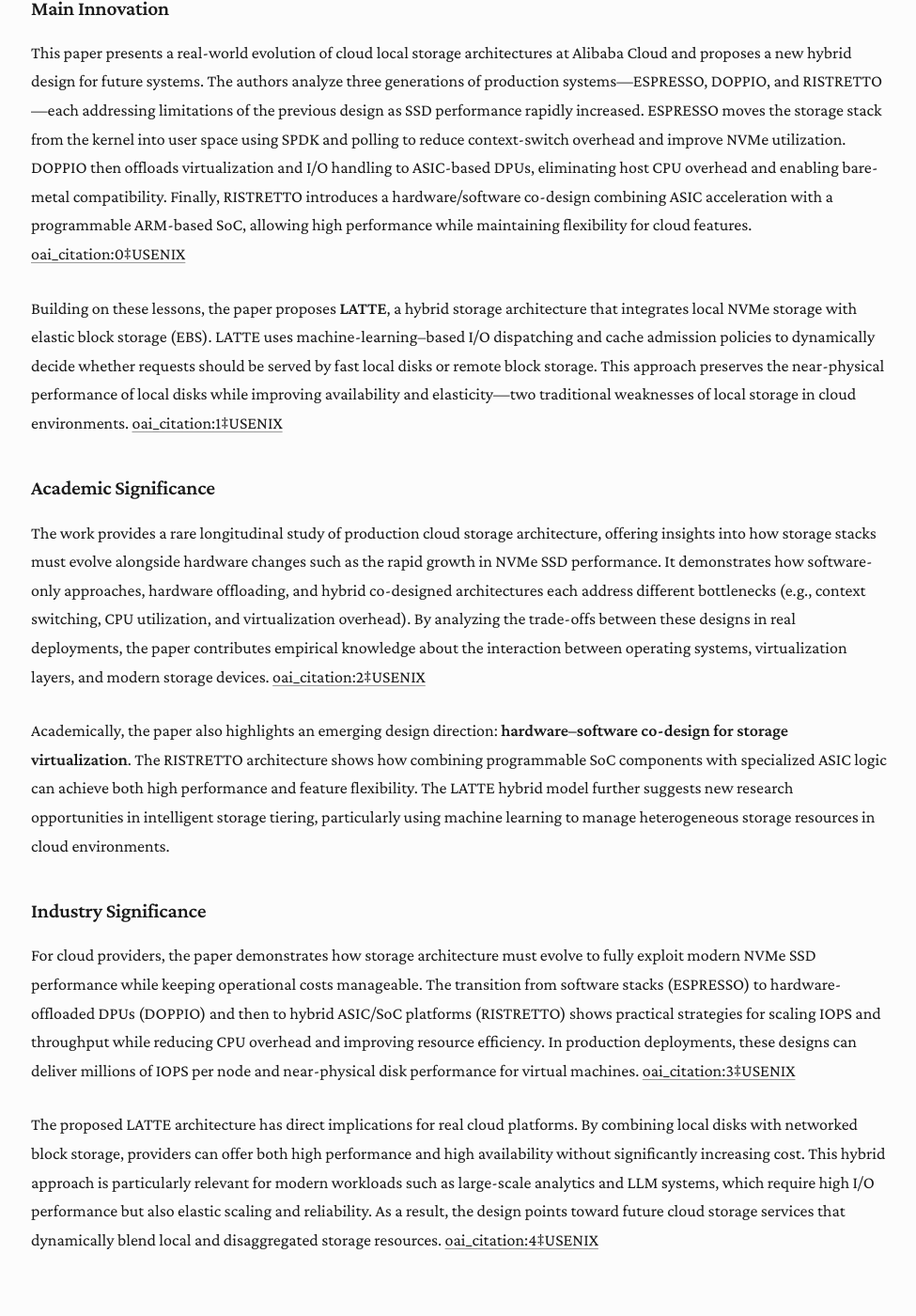
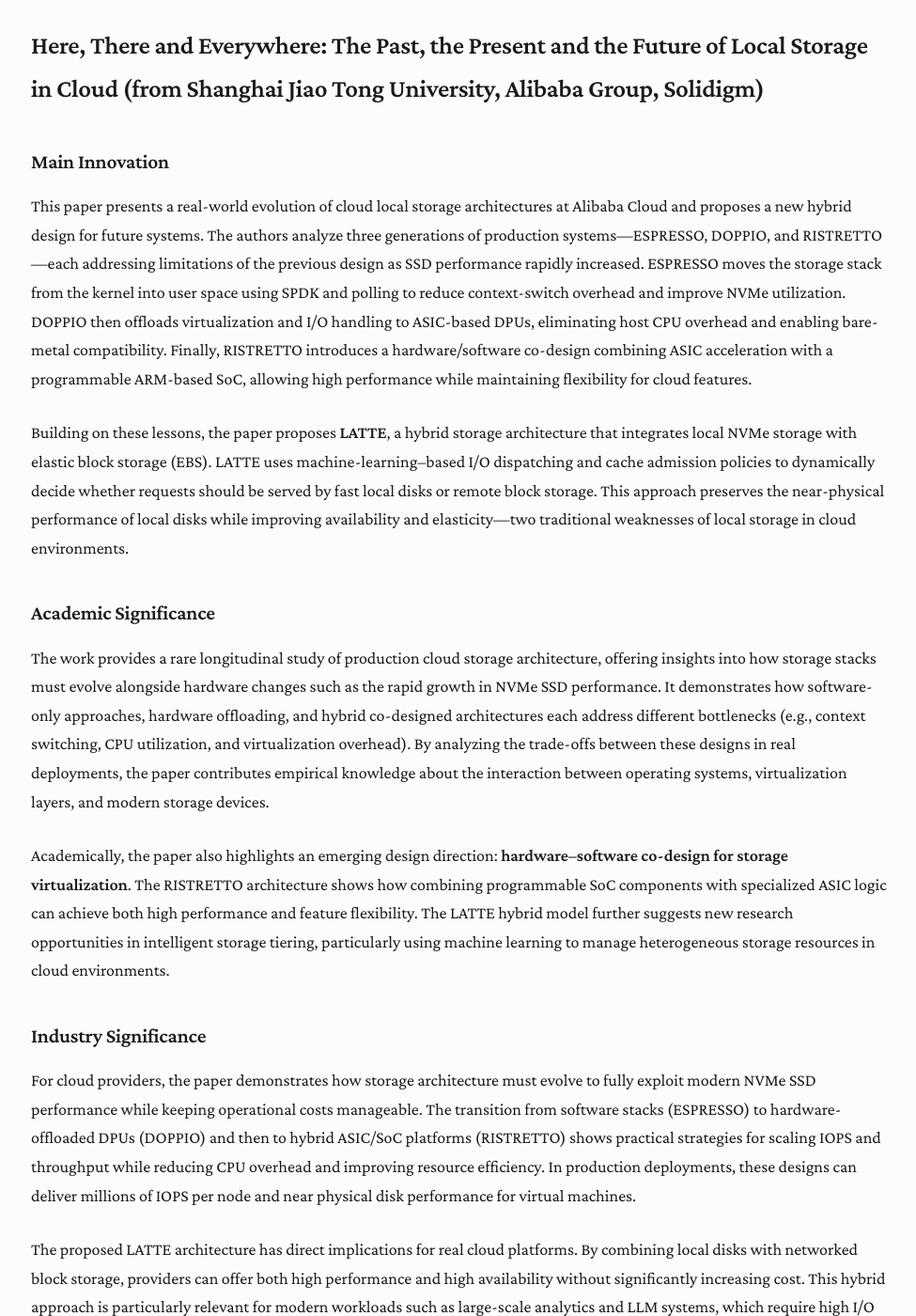
Before and after one commit to plusplusoneplusplus/website, a Jekyll site: the page built from conf/fast26.md, in a window 1280 px wide and 1400 px high, scrolled down 462 px. Shown: the whole window at 94% size, without its empty margins (151-1126 px from the left). Built offline with Jekyll 4.4.1, drawn with Linux system fonts in a browser that asks for light colours; our own code applies the rules of GitHub Pages for plain Markdown files; some of the changed text lies outside the part shown.

```diff
--- a/conf/fast26.md
+++ b/conf/fast26.md
@@ -1,16 +1,25 @@
+---
+layout: default
+title: Key Innovations from FAST '26 Full Papers
+---
+
+# Key Innovations from FAST '26 Full Papers
+
+This report is generated by the OpenAI Deep Research.
+
 ## Here, There and Everywhere: The Past, the Present and the Future of Local Storage in Cloud (from Shanghai Jiao Tong University, Alibaba Group, Solidigm)
 
 ### Main Innovation
-This paper presents a real-world evolution of cloud local storage architectures at Alibaba Cloud and proposes a new hybrid design for future systems. The authors analyze three generations of production systems—ESPRESSO, DOPPIO, and RISTRETTO—each addressing limitations of the previous design as SSD performance rapidly increased. ESPRESSO moves the storage stack from the kernel into user space using SPDK and polling to reduce context-switch overhead and improve NVMe utilization. DOPPIO then offloads virtualization and I/O handling to ASIC-based DPUs, eliminating host CPU overhead and enabling bare-metal compatibility. Finally, RISTRETTO introduces a hardware/software co-design combining ASIC acceleration with a programmable ARM-based SoC, allowing high performance while maintaining flexibility for cloud features.  [oai_citation:0‡USENIX](https://www.usenix.org/system/files/fast26-yang.pdf)
+This paper presents a real-world evolution of cloud local storage architectures at Alibaba Cloud and proposes a new hybrid design for future systems. The authors analyze three generations of production systems—ESPRESSO, DOPPIO, and RISTRETTO—each addressing limitations of the previous design as SSD performance rapidly increased. ESPRESSO moves the storage stack from the kernel into user space using SPDK and polling to reduce context-switch overhead and improve NVMe utilization. DOPPIO then offloads virtualization and I/O handling to ASIC-based DPUs, eliminating host CPU overhead and enabling bare-metal compatibility. Finally, RISTRETTO introduces a hardware/software co-design combining ASIC acceleration with a programmable ARM-based SoC, allowing high performance while maintaining flexibility for cloud features.
 
-Building on these lessons, the paper proposes **LATTE**, a hybrid storage architecture that integrates local NVMe storage with elastic block storage (EBS). LATTE uses machine-learning–based I/O dispatching and cache admission policies to dynamically decide whether requests should be served by fast local disks or remote block storage. This approach preserves the near-physical performance of local disks while improving availability and elasticity—two traditional weaknesses of local storage in cloud environments.  [oai_citation:1‡USENIX](https://www.usenix.org/system/files/fast26-yang.pdf)
+Building on these lessons, the paper proposes **LATTE**, a hybrid storage architecture that integrates local NVMe storage with elastic block storage (EBS). LATTE uses machine-learning–based I/O dispatching and cache admission policies to dynamically decide whether requests should be served by fast local disks or remote block storage. This approach preserves the near-physical performance of local disks while improving availability and elasticity—two traditional weaknesses of local storage in cloud environments.
 
 ### Academic Significance
-The work provides a rare longitudinal study of production cloud storage architecture, offering insights into how storage stacks must evolve alongside hardware changes such as the rapid growth in NVMe SSD performance. It demonstrates how software-only approaches, hardware offloading, and hybrid co-designed architectures each address different bottlenecks (e.g., context switching, CPU utilization, and virtualization overhead). By analyzing the trade-offs between these designs in real deployments, the paper contributes empirical knowledge about the interaction between operating systems, virtualization layers, and modern storage devices.  [oai_citation:2‡USENIX](https://www.usenix.org/system/files/fast26-yang.pdf)
+The work provides a rare longitudinal study of production cloud storage architecture, offering insights into how storage stacks must evolve alongside hardware changes such as the rapid growth in NVMe SSD performance. It demonstrates how software-only approaches, hardware offloading, and hybrid co-designed architectures each address different bottlenecks (e.g., context switching, CPU utilization, and virtualization overhead). By analyzing the trade-offs between these designs in real deployments, the paper contributes empirical knowledge about the interaction between operating systems, virtualization layers, and modern storage devices.
 
 Academically, the paper also highlights an emerging design direction: **hardware–software co-design for storage virtualization**. The RISTRETTO architecture shows how combining programmable SoC components with specialized ASIC logic can achieve both high performance and feature flexibility. The LATTE hybrid model further suggests new research opportunities in intelligent storage tiering, particularly using machine learning to manage heterogeneous storage resources in cloud environments.
 
 ### Industry Significance
-For cloud providers, the paper demonstrates how storage architecture must evolve to fully exploit modern NVMe SSD performance while keeping operational costs manageable. The transition from software stacks (ESPRESSO) to hardware-offloaded DPUs (DOPPIO) and then to hybrid ASIC/SoC platforms (RISTRETTO) shows practical strategies for scaling IOPS and throughput while reducing CPU overhead and improving resource efficiency. In production deployments, these designs can deliver millions of IOPS per node and near-physical disk performance for virtual machines.  [oai_citation:3‡USENIX](https://www.usenix.org/system/files/fast26-yang.pdf)
+For cloud providers, the paper demonstrates how storage architecture must evolve to fully exploit modern NVMe SSD performance while keeping operational costs manageable. The transition from software stacks (ESPRESSO) to hardware-offloaded DPUs (DOPPIO) and then to hybrid ASIC/SoC platforms (RISTRETTO) shows practical strategies for scaling IOPS and throughput while reducing CPU overhead and improving resource efficiency. In production deployments, these designs can deliver millions of IOPS per node and near physical disk performance for virtual machines.
 
-The proposed LATTE architecture has direct implications for real cloud platforms. By combining local disks with networked block storage, providers can offer both high performance and high availability without significantly increasing cost. This hybrid approach is particularly relevant for modern workloads such as large-scale analytics and LLM systems, which require high I/O performance but also elastic scaling and reliability. As a result, the design points toward future cloud storage services that dynamically blend local and disaggregated storage resources.  [oai_citation:4‡USENIX](https://www.usenix.org/system/files/fast26-yang.pdf)
+The proposed LATTE architecture has direct implications for real cloud platforms. By combining local disks with networked block storage, providers can offer both high performance and high availability without significantly increasing cost. This hybrid approach is particularly relevant for modern workloads such as large-scale analytics and LLM systems, which require high I/O performance but also elastic scaling and reliability. As a result, the design points toward future cloud storage services that dynamically blend local and disaggregated storage resources.
```
Also changed, not shown: index.md (+3 -0 lines).
